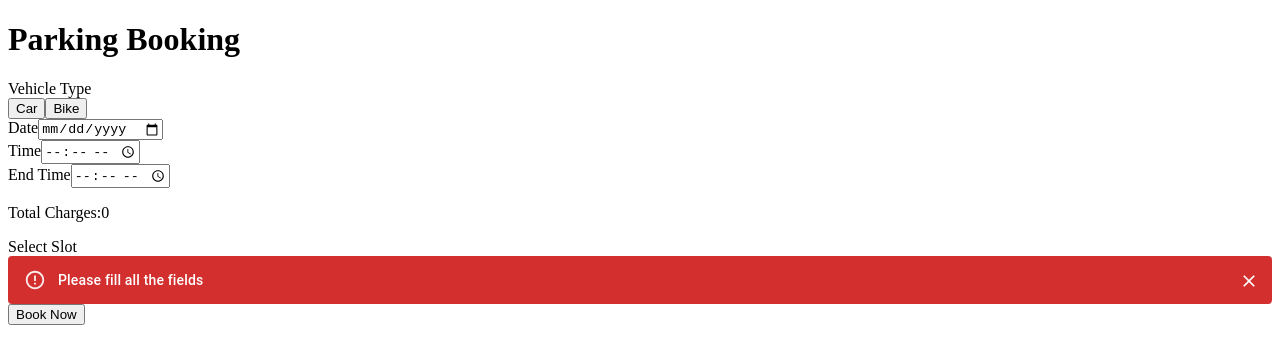
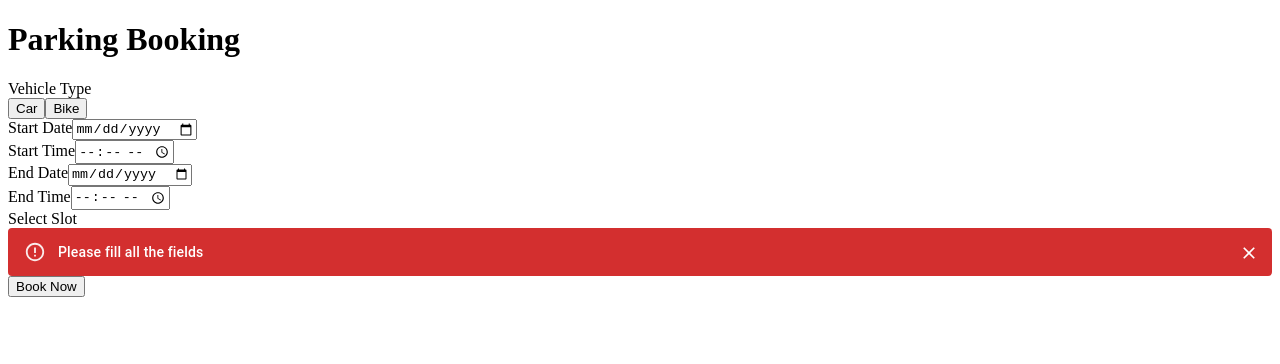
Before and after one commit to Deveshpoojary/park-book, a React (Create React App) app: page /book in a window 1280 px wide. Both pictures are taken after a click on the button "Book Now". Shown: the top 364 px of the page. Built offline with nearby package versions, Linux system fonts and the light colour scheme.

Commit message:
mongo+2 dates+ loading history

```diff
--- a/package.json
+++ b/package.json
@@ -7,9 +7,11 @@
     "@emotion/react": "^11.11.4",
     "@emotion/styled": "^11.11.5",
     "@mui/material": "^5.15.15",
+    "@mui/x-date-pickers": "^7.3.1",
     "@testing-library/jest-dom": "^5.17.0",
     "@testing-library/react": "^13.4.0",
     "@testing-library/user-event": "^13.5.0",
+    "dayjs": "^1.11.10",
     "firebase": "^10.10.0",
     "fs": "^0.0.1-security",
     "path": "^0.12.7",
--- a/src/App.js
+++ b/src/App.js
@@ -10,12 +10,14 @@ import HomePage from './pages/home';
 import NotFoundPage from './pages/notfound';
 import History from './pages/history';
 import Adminhist from "./pages/adminhist";
+import Confirmerror from "./pages/confirmerror";
+// import { PageProvider } from "./pages/PageContext";
 function App() {
   return (
 
 
     <>
-
+    {/* <PageProvider> */}
     <BrowserRouter>
       <Routes>
           <Route path="/" element={<Main/>}/>
@@ -25,10 +27,12 @@ function App() {
           <Route path="/rent" element={<Rent/>}/>
           <Route path="/history" element={<History/>}/>
           <Route path="/adminhist" element={<Adminhist/>}/>
+          <Route path="/confirmerror" element={<Confirmerror/>}/>
           <Route path="*" element={<NotFoundPage/>}/>
 
       </Routes>
     </BrowserRouter>
+    {/* </PageProvider> */}
     </>
   );
 }
--- a/src/pages/book.js
+++ b/src/pages/book.js
@@ -10,6 +10,7 @@ const Book = () => {
   const [booking, setBooking] = useState({
     vehicleType: "",
     date: "",
+    date2: "",
     time: "",
     endTime: "",
     slotId: null
@@ -17,54 +18,50 @@ const Book = () => {
   const [slots, setSlots] = useState([]);
   const [bookedFrom, setBookedFrom] = useState("");
   const [bookedTill, setBookedTill] = useState("");
-const [loading, setLoading] = useState(false);
+  const [load, setLoading] = useState(false);
   const [amount, setAmount] = useState(0);
   const [error, setError] = useState(null);
 useEffect(() => {
+  if(error){
+    setSlots([]);
+
+}},[error]);
+  useEffect(() => {
     console.log('fetching slots');
     console.log(bookedFrom, bookedTill);
-    if (bookedFrom && bookedTill){
-   fetchSlots( bookedFrom, bookedTill);
+    console.log(booking.vehicleType);
 
+    const fetchSlots = async () => {
+      if (!bookedFrom || !bookedTill || !booking.vehicleType) {
+        return;
       }
-
-  }, [ bookedFrom,bookedTill,booking.vehicleType]);
-
-
-
- const fetchSlots = async (bookedFrom, bookedTill) => {
       try {
-        const url = `https://park-book-9f9254d7f86a.herokuapp.com/api/parkingSlots?bookedFrom=${bookedFrom}&bookedTill=${bookedTill}`;
+        const url = `https://park-book-9f9254d7f86a.herokuapp.com/api/parkingSlots?bookedFrom=${bookedFrom}&bookedTill=${bookedTill}&type=${booking.vehicleType}`;
         const response = await fetch(url);
         const data = await response.json();
-           setLoading(true)
-        if (Array.isArray(data)) { // Check if data is an array
+        setLoading(false);
+        if (Array.isArray(data)) {
           setSlots(data);
-             if(booking.vehicleType){
+          console.log(data);
           const calculatedAmount = calculateAmount(bookedFrom, bookedTill, booking.vehicleType);
           setAmount(calculatedAmount);
-             }
-
-
-
         } else {
           console.error('Data received is not an array:', data);
-            setError(error);
-            setLoading(false)
-            setSlots([]); // Reset slots or handle as needed
+          setError("Error fetching slots");
+          setSlots([]);
         }
       } catch (error) {
         console.error('Failed to fetch slots:', error);
-        setSlots([]); // Reset slots or provide a default value on error
+        setSlots([]);
+        setError("Error fetching slots");
       }
     };
 
-
-// When the user selects or updates the booking time, call fetchSlots with the new times
-// Example: fetchSlots('2023-04-12T12:00', '2023-04-12T13:00');
+    fetchSlots();
+  }, [bookedFrom, bookedTill, booking.vehicleType]);
 
   const handleBooking = () => {
-    if (!booking.vehicleType || !booking.date || !booking.time || !booking.endTime || !booking.slotId) {
+    if (!booking.vehicleType || !booking.date || !booking.time || !booking.date2 || !booking.endTime || !booking.slotId) {
       setError('Please fill all the fields');
       return;
     }
@@ -80,9 +77,8 @@ const [error, setError] = useState(null);
         userId: user.email,
         vehicleType: booking.vehicleType,
         amount: amount,
-
         bookedFrom: `${booking.date} ${booking.time}`,
-        bookedTill: `${booking.date} ${booking.endTime}`,
+        bookedTill: `${booking.date2} ${booking.endTime}`,
         slotId: booking.slotId
       }),
     });
@@ -91,52 +87,54 @@ const [error, setError] = useState(null);
     if (response.ok) {
       navigate('/confirm', { state: { booking: data } });
     } else {
-      alert(data.error);
+      setError(data.message);
+      console.error('Failed to book:', data);
     }
   };
+
   const calculateAmount = (bookedFrom, bookedTill, vehicleType) => {
     const start = new Date(bookedFrom);
     const end = new Date(bookedTill);
     const diff = (end - start) / 60000; // difference in minutes
-    const rate = vehicleType === "Car" ? 1.5 : 1;
+    const rate = vehicleType === "car" ? 1.5 : 1;
     return diff * rate;
   };
 
   const handleChange = (event) => {
   const { name, value } = event.target;
   setBooking(prev => ({ ...prev, [name]: value }));
-    var bookedf =  document.getElementById('time').value;
-    var bookedt =  document.getElementById('endTime').value;
-    if (bookedf && bookedt) {
-      bookedf = `${booking.date} ${bookedf}`;
-      bookedt = `${booking.date} ${bookedt}`;
-      if (bookedf < bookedt && booking.vehicleType) {
-      setBookedFrom(bookedf);
-      setBookedTill(bookedt);
 
-    }
-    else{
+  // Perform additional logic when date, time, date2, or endTime are changed
+  const { date, time, date2, endTime } = { ...booking, [name]: value };
+  const now = new Date();
+
+  if (date && time && date2 && endTime) {
+    const startDateTime = new Date(`${date}T${time}`);
+    const endDateTime = new Date(`${date2}T${endTime}`);
+
+    if (startDateTime < now || endDateTime < now) {
+      setError('Booking times must be in the future');
       setBookedFrom("");
       setBookedTill("");
-      setSlots([]);
-      if(!bookedf || !bookedt){
-      setError('End time should be greater than start time');}
-      setError('Please fill all the fields');
-      console.log(bookedf, bookedt);
+    } else if (startDateTime >= endDateTime) {
+      setError('End time should be later than start time');
+      setBookedFrom("");
+      setBookedTill("");
+    } else {
+      setBookedFrom(`${date}T${time}`);
+      setBookedTill(`${date2}T${endTime}`);
+      setError(null);
     }
+  }
+};
 
-
-
-  };}
 
   const handleSlotSelect = (slotId) => {
     const slot = slots.find(s => s.slotId === slotId);
     if (slot.isOccupied) {
       setError('Slot is already occupied');
-
     } else {
       setBooking(prev => ({ ...prev, slotId }));
-
     }
   };
 
@@ -146,51 +144,58 @@ const [error, setError] = useState(null);
         <div className="bg-white rounded-lg shadow-md p-8">
           <h1 className="text-3xl font-semibold text-gray-800 mb-6">Parking Booking</h1>
           <form id='bookingform'>
+            {/* Vehicle Type Selection */}
             <div className="mb-6">
               <label htmlFor="vehicleType" className="block text-sm font-medium text-gray-700">Vehicle Type</label>
               <div className="mt-2 flex">
-                <button type="button" id="car" name="vehicleType" value="Car" onClick={handleChange} className={`w-1/2 py-2 px-4 rounded-md ${booking.vehicleType === "Car" ? 'bg-blue-500 text-white' : 'bg-gray-200 text-gray-700'} border border-gray-300`}>
+                <button type="button" id="car" name="vehicleType" value="car" onClick={handleChange} className={`w-1/2 py-2 px-4 rounded-md ${booking.vehicleType === "car" ? 'bg-blue-500 text-white' : 'bg-gray-200 text-gray-700'} border border-gray-300`}>
                   Car
                 </button>
-                <button type="button" id="bike" name="vehicleType" value="Bike" onClick={handleChange} className={`w-1/2 py-2 px-4 rounded-md ${booking.vehicleType === "Bike" ? 'bg-blue-500 text-white' : 'bg-gray-200 text-gray-700'} border border-gray-300`}>
+                <button type="button" id="bike" name="vehicleType" value="bike" onClick={handleChange} className={`w-1/2 py-2 px-4 rounded-md ${booking.vehicleType === "bike" ? 'bg-blue-500 text-white' : 'bg-gray-200 text-gray-700'} border border-gray-300`}>
                   Bike
                 </button>
               </div>
             </div>
+            {/* Date and Time Input Fields */}
             <div className="mb-6">
-              <label htmlFor="date" className="block text-sm font-medium text-gray-700">Date</label>
+              <label htmlFor="date" className="block text-sm font-medium text-gray-700">Start Date</label>
               <input type="date" id="date" name="date" required className="form-input mt-1 block w-full" onChange={handleChange} value={booking.date} />
             </div>
             <div className="mb-6">
-              <label htmlFor="time" className="block text-sm font-medium text-gray-700">Time</label>
+              <label htmlFor="time" className="block text-sm font-medium text-gray-700">Start Time</label>
               <input type="time" id="time" name="time" required className="form-input mt-1 block w-full" onChange={handleChange} value={booking.time} />
+            </div>
+            <div className="mb-6">
+              <label htmlFor="date2" className="block text-sm font-medium text-gray-700">End Date</label>
+              <input type="date" id="date2" name="date2" required className="form-input mt-1 block w-full" onChange={handleChange} value={booking.date2} />
             </div>
             <div className="mb-6">
               <label htmlFor="endTime" className="block text-sm font-medium text-gray-700">End Time</label>
               <input type="time" id="endTime" name="endTime" required className="form-input mt-1 block w-full" onChange={handleChange} value={booking.endTime} />
             </div>
-            {<p>Total Charges:{amount}</p>}
+            {/* Total Charges Display */}
+            {amount > 0 && <p>Total Charges:<span className=' font-medium text-green-900'>INR: {amount.toFixed(2)}</span> </p>}
+            {/* Slot Selection */}
             <div className="mb-6">
               <label className="block text-sm font-medium text-gray-700">Select Slot</label>
               <div className="grid grid-cols-4 gap-4 mt-2">
-                { slots.map(slot => (
+                {slots.map(slot => (
                   <div key={slot.slotId} onClick={() => handleSlotSelect(slot.slotId)}
                     className={`cursor-pointer p-3 ${slot.slotId === booking.slotId ? 'bg-blue-500 text-white' : slot.isOccupied ? 'bg-red-500 text-white' : 'bg-green-500 text-white'} rounded-lg`}>
                     Slot {slot.slotId}
                   </div>
                 ))}
-                {error && <Alert variant="filled" severity="error" onClose={()=>{setError(null)}}>
-                  {error}
-                </Alert>}
               </div>
+              {error && <Alert variant="filled" severity="error" onClose={() => { setError(null) }}>{error}</Alert>}
             </div>
+            {/* Booking Button */}
             <button type="button" className="w-full bg-blue-500 text-white py-2 px-4 rounded-md hover:bg-blue-600" onClick={handleBooking}>
               Book Now
             </button>
           </form>
         </div>
       </div>
-
+      {/* Confirmation Modal */}
       {isConfirmModalVisible && (
         <div className="fixed inset-0 bg-black bg-opacity-30 backdrop-blur-sm flex items-center justify-center p-4">
           <div className="bg-white rounded-lg p-6 max-w-sm mx-auto">
@@ -198,10 +203,12 @@ const [error, setError] = useState(null);
             <p className="text-sm">Please confirm your booking details:</p>
             <ul className="text-sm list-disc pl-5 mt-2">
               <li>Vehicle Type: {booking.vehicleType}</li>
-              <li>Date: {booking.date}</li>
-              <li>Time: {booking.time} to {booking.endTime}</li>
+              <li>Start Date: {booking.date}</li>
+              <li>Start Time: {booking.time}</li>
+              <li>End Date: {booking.date2}</li>
+              <li>End Time: {booking.endTime}</li>
               <li>Slot: {booking.slotId}</li>
-              <li>Amount: {amount}</li>
+              <li>Amount: INR: {amount.toFixed(2)}</li>
             </ul>
             <div className="flex justify-end gap-4 mt-4">
               <button onClick={() => setIsConfirmModalVisible(false)} className="bg-red-300 hover:bg-gray-400 text-black py-2 px-4 rounded">
@@ -218,5 +225,4 @@ const [error, setError] = useState(null);
   );
 };
 
-
 export default Book;
```
Also changed, not shown: src/comp/BasicDate.js (added, +17 -0 lines), src/pages/PageContext.js (added, +20 -0 lines), src/pages/confirm.js (+30 -11 lines), src/pages/confirmerror.js (added, +16 -0 lines), src/pages/history.js (+19 -6 lines), 1 other file (tests, documents, lock files or other folders). Lines whose indentation alone changed are shown as unchanged.
